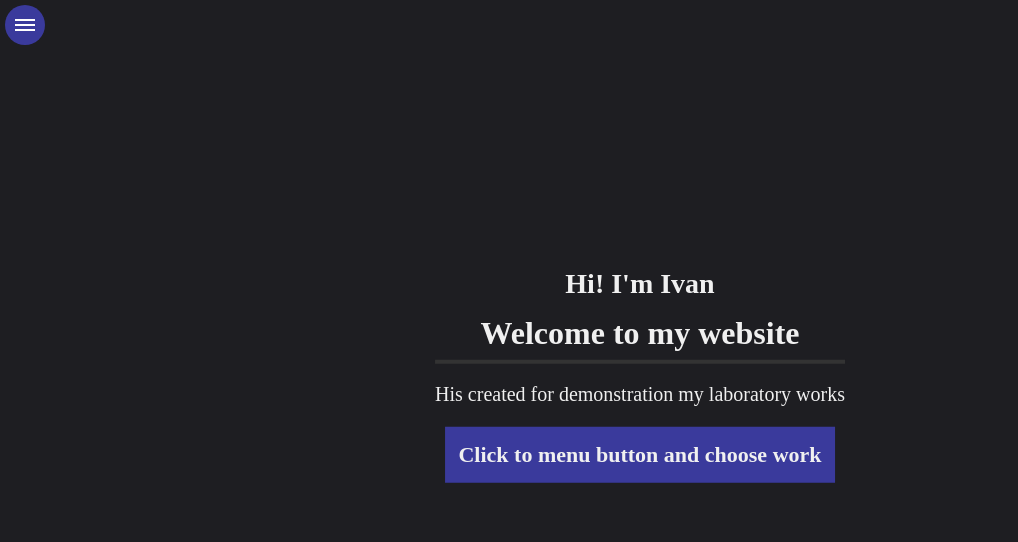
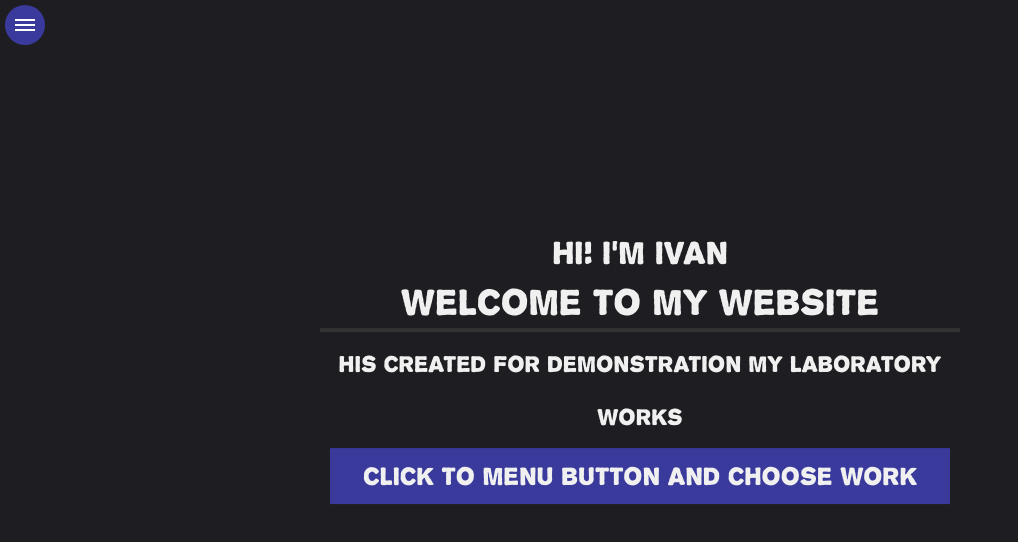
Before and after one commit to UniqueNickname/vue-plus-jquery-project, a Vue app: page / in a window 1280 px wide. Shown: the top 542 px of the page, without its empty margins (0-1018 px from the left). Built offline with nearby package versions, Linux system fonts and the light colour scheme.

Commit message:
add fonts
add fonts ProximaNova-Semibold and Propaganda

```diff
--- /dev/null
+++ b/src/assets/sass/_fonts.sass
@@ -0,0 +1,23 @@
+// font-weight helper:
+
+// 100 Extra Light or Ultra Light;
+// 200 Light or Thin;
+// 300 Book or Demi;
+// 400 Regular or Normal;
+// 500 Medium;
+// 600 Semibold or Demibold;
+// 700 Bold;
+// 800 Black or Extra Bold or Heavy;
+// 900 Extra Black or Fat or Ultra Black
+
+
+@mixin font($f-name, $f-style, $f-weight, $f-url)
+	@font-face
+		font-family: $f-name
+		font-style: $f-style
+		font-weight: $f-weight
+		src: url($f-url) format('woff2')
+
+
+@include font('Propaganda-l', normal, 400, '../assets/fonts/propaganda.woff2')
+@include font('ProximaNova-l', normal, 500, '../assets/fonts/proximanova-semibold.woff2')
--- a/src/assets/sass/home-header.sass
+++ b/src/assets/sass/home-header.sass
@@ -1,25 +1,20 @@
 @import vars
+@import fonts
 
 .home
 	.header
 		position: absolute
 		top: 50%
 		left: 50%
-		// transition: .5s
 		transform: translate(-50%, -60%)
 		font-size: 32px
-		font-weight: 700
-		font-family: 'Propaganda'
+		font-family: 'Propaganda-l'
 		.name
 			font-size: 28px
 		.welcome
-			font-weight: 900
 			border-bottom: 4px solid #333
 		small
-			// border-top: 4px solid #333
 			font-size: 20px
-			font-weight: 200
-			// padding-top: 10px
 		.arrow
 			margin: 10px
 			padding: 10px 0
--- a/src/assets/sass/main-menu.sass
+++ b/src/assets/sass/main-menu.sass
@@ -1,7 +1,8 @@
 @import vars
 
 .menu
-	font-size: 12px
+	font-size: 15px
+	font-family: 'ProximaNova-l'
 	margin: 0
 	padding: 0
 	position: fixed
@@ -24,9 +25,7 @@
 		&-item
 			color: darken($text-menu, 15%)
 			text-transform: uppercase
-			font-weight: 700
-			margin-bottom: 30px
-			padding: 0px 30px
+			padding: 2px 30px
 			&_active
 				color: $text-menu
 				background-color: lighten($menu-bcg, 15%)
```
Also changed, not shown: src/assets/fonts/propaganda.woff2 (added), src/assets/fonts/proximanova-semibold.woff2 (added).
